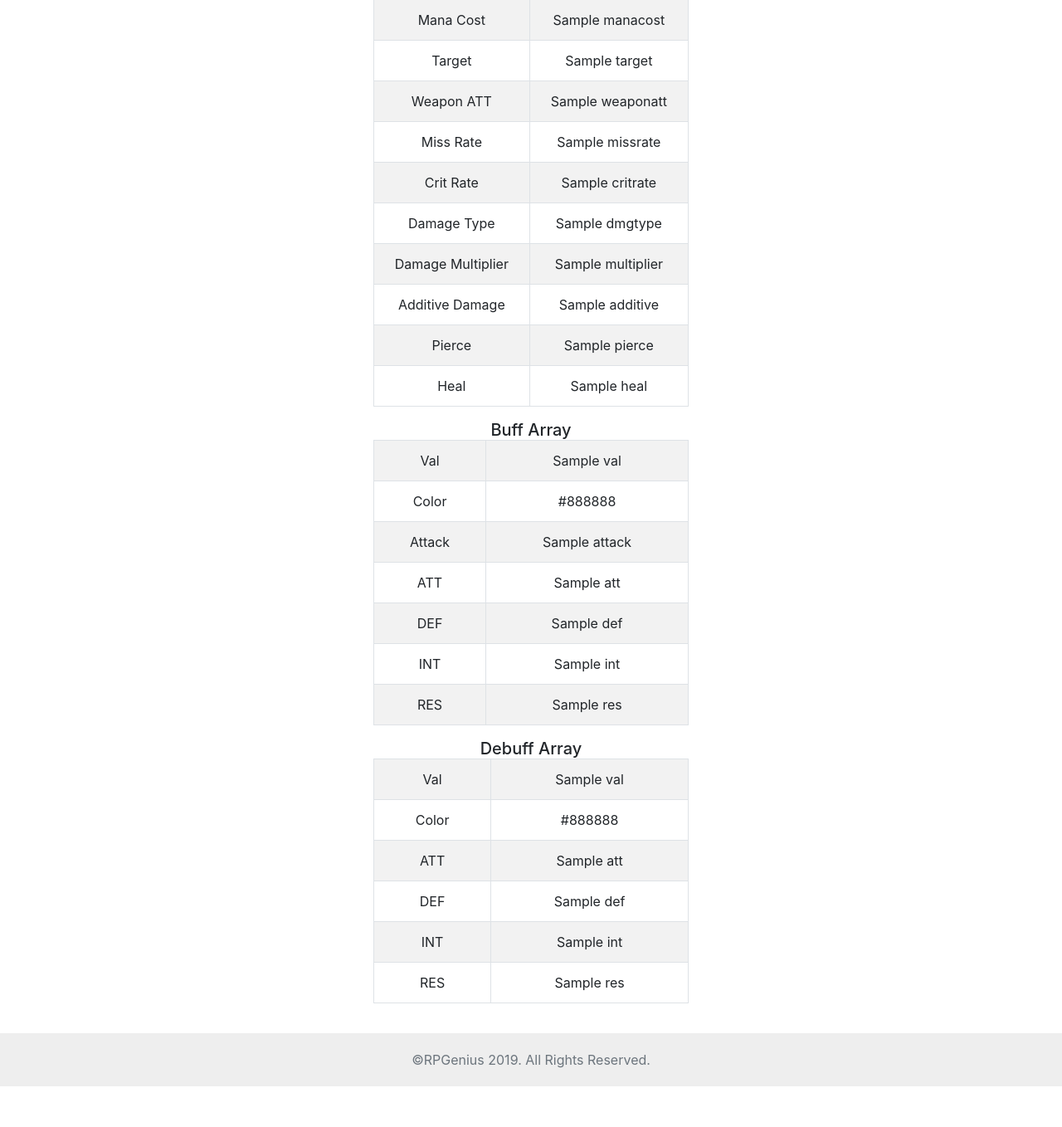
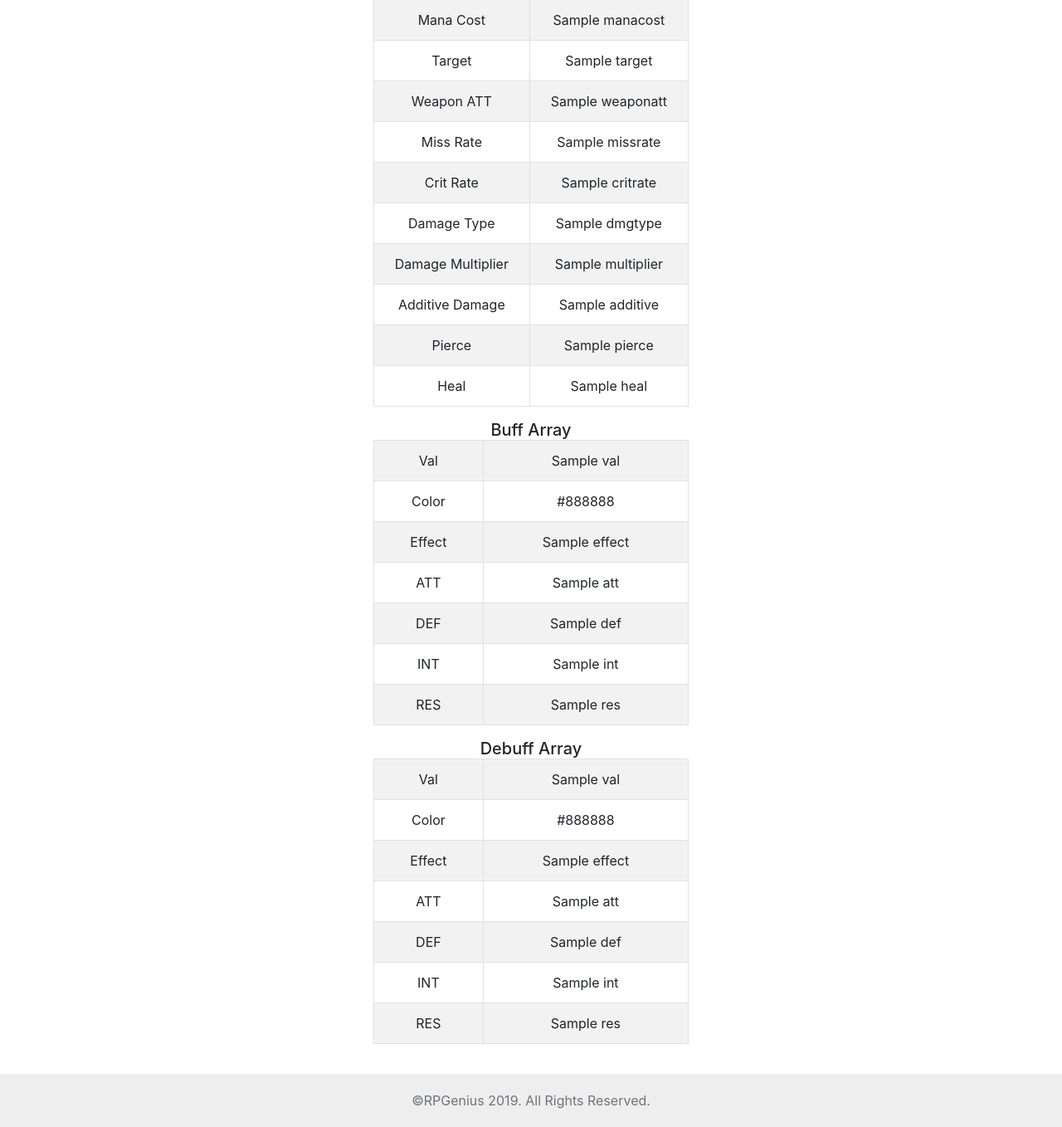
Before and after one commit to Rapid-SBS/Node-RPG, a Node server app: template views/abilities.hbs in a window 1280 px wide. Shown: the part 698-2056 px from the top of the page at 83% size. Before the commit the page ends 2007 px from the top, so only its background shows below. Run offline with Node 20, Linux system fonts and the light colour scheme; the template is opened without the code that fills it: most values are stand-ins (such as "Sample title", 1, 10 or a date in 2020); some libraries are stand-ins or nearby versions.

Commit message:
Ability Update
- Abilities now working. Preview abilities can be found at /ability-:rpgclass

```diff
--- a/rpgAbility.model.js
+++ b/rpgAbility.model.js
@@ -31,7 +31,11 @@ const AbilitySchema = new Schema({
 	buff: [{
 		val: String,
 		color: String,
-		effect: String
+		effect: String,
+		att: Number,
+		def: Number,
+		int: Number,
+		res: Number
 	}],
 	debuff: [{
 		val: String,
--- a/views/abilities.hbs
+++ b/views/abilities.hbs
@@ -105,8 +105,8 @@
 					<td>{{this.color}}</td>
 				</tr>
 				<tr>
-					<td>Attack</td>
-					<td>{{this.attack}}</td>
+					<td>Effect</td>
+					<td>{{this.effect}}</td>
 				</tr>
 				<tr>
 					<td>ATT</td>
@@ -141,6 +141,10 @@
 					<td>{{this.color}}</td>
 				</tr>
 				<tr>
+					<td>Effect</td>
+					<td>{{this.effect}}</td>
+				</tr>
+				<tr>
 					<td>ATT</td>
 					<td>{{this.att}}</td>
 				</tr>
```
